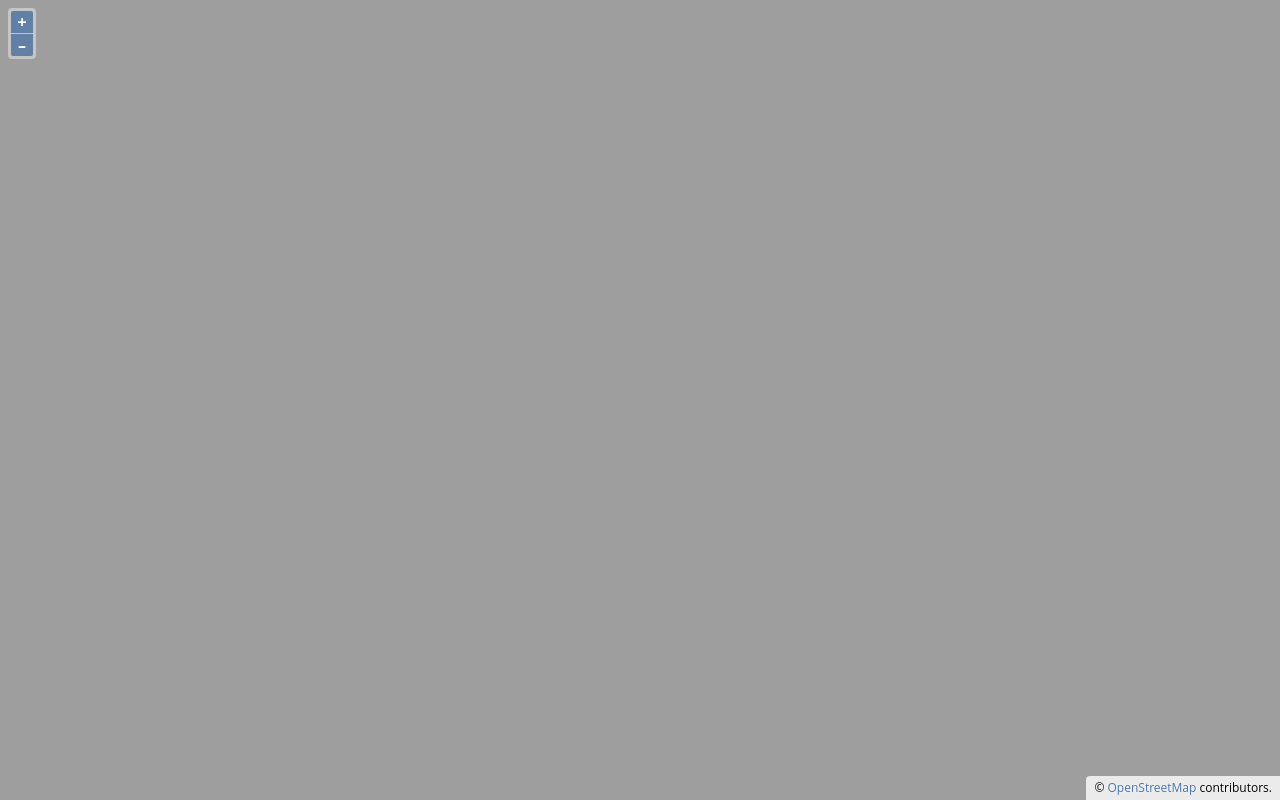
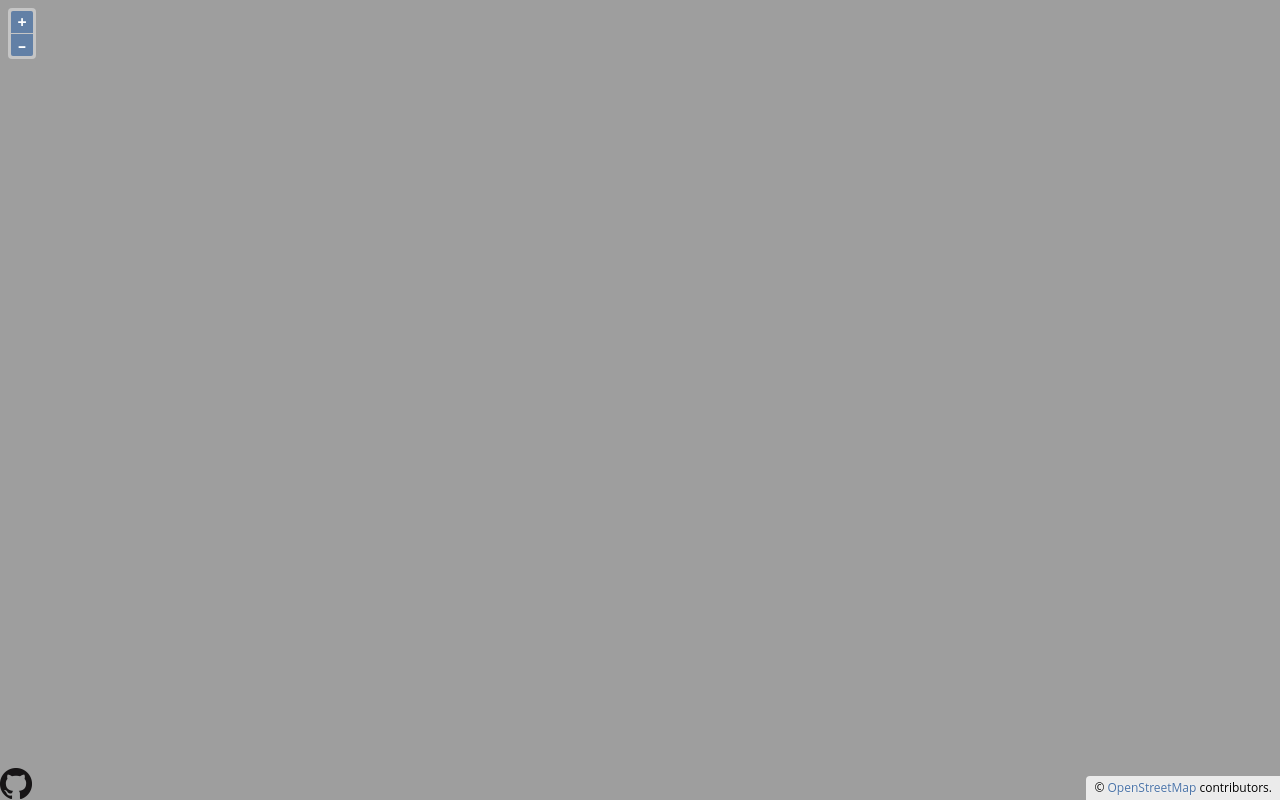
Before and after one commit to kelvinperrie/imlostinpukeiti, a plain HTML site: page index.html in a window 1280 px wide. Drawn offline with Linux system fonts and the light colour scheme; no server answers.

Commit message:
add github link

```diff
--- a/index.html
+++ b/index.html
@@ -22,6 +22,9 @@
       <script type="text/javascript">
       </script>
     </div>
+    <div id="github-link">
+      <a href="https://github.com/kelvinperrie/imlostinpukeiti" target="_blank"><img src="images/GitHub-Mark-32px.png" alt="github icon" /></a>
+    </div>
     <script src="scripts/imlost.js"></script>
     <script src="scripts/jquery-3.3.1.min.js"></script>
     <script src="libraries/bootstrap-4.3.1-dist/js/bootstrap.bundle.min.js"></script>
--- a/styles/main.css
+++ b/styles/main.css
@@ -44,3 +44,9 @@ ul {
   margin-block-start: .25em;
   margin-block-end: .25em;
 }
+
+#github-link {
+  position: absolute;
+  left: 0;
+  bottom: 0;
+}
```
Also changed, not shown: images/GitHub-Mark-32px.png (added).
